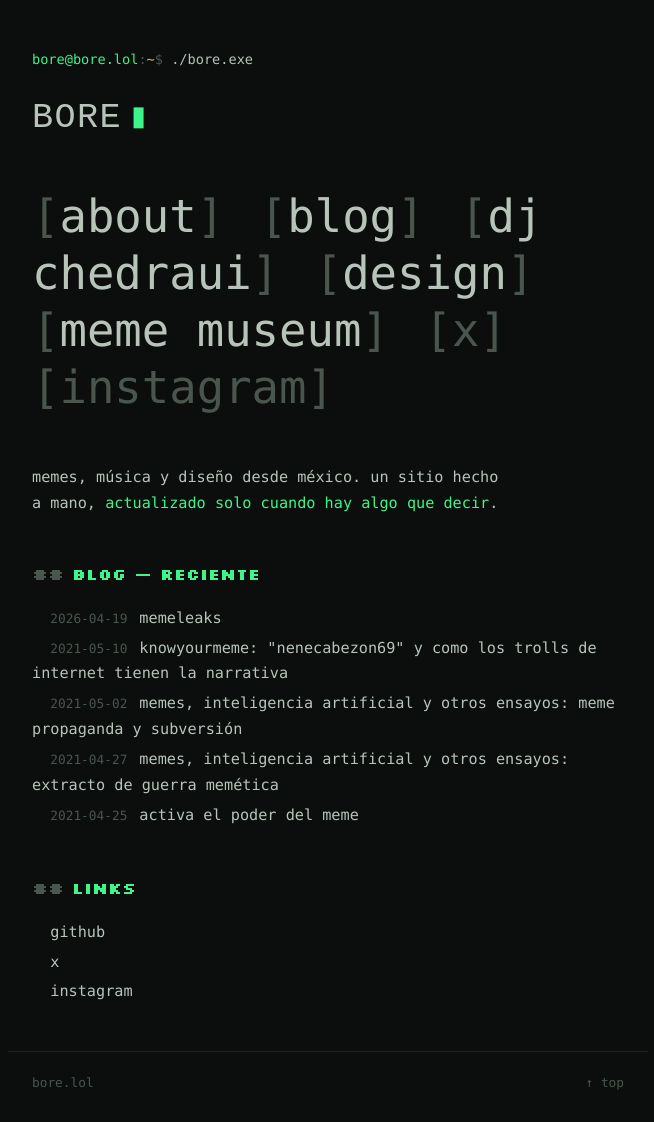
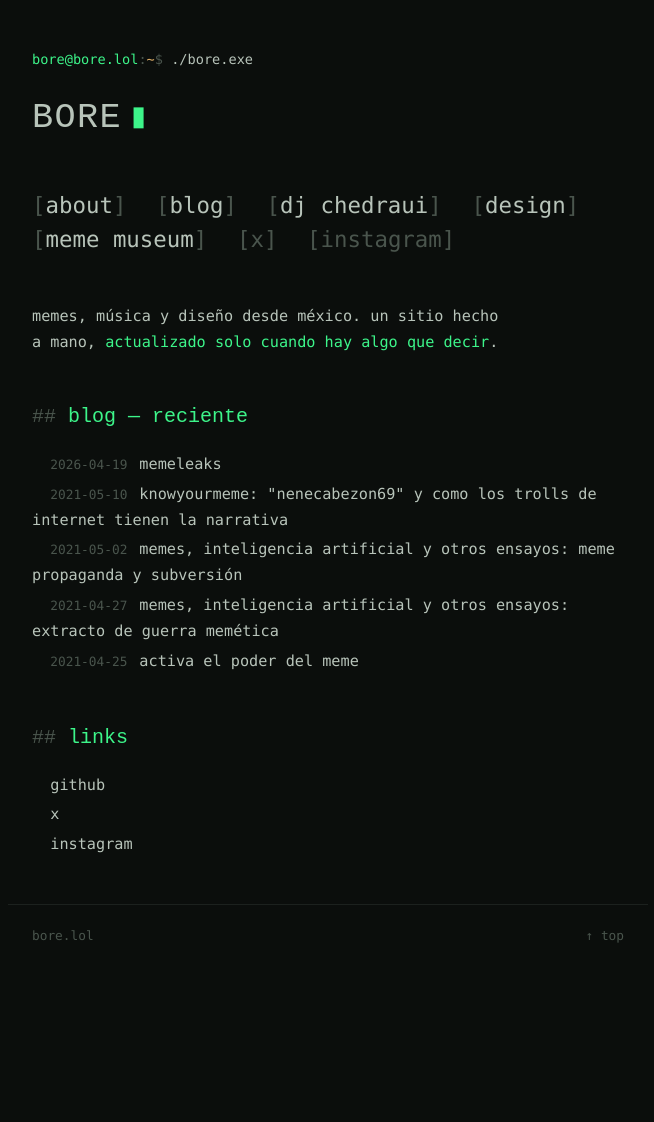
Before and after one commit to alfredismo/bore.lol, a Jekyll site: the page built from index.md, in a window 1280 px wide. Shown: the whole page, without its empty margins (312-966 px from the left). Built offline with Jekyll 4.4.1, drawn with Linux system fonts in a browser that asks for light colours; some web fonts are replaced; after the commit the page ends 975 px from its top, so only the background shows below that.

Commit message:
menu reducido a 1.4rem (typewriter mono), bitcount en h2/h3 de posts y paginas

```diff
--- a/assets/css/terminal.css
+++ b/assets/css/terminal.css
@@ -1,8 +1,7 @@
 /* ============================================================
    bore.lol — dark terminal pixel
-   pixel font principal: Bitcount Single (Google Fonts)
-   headers secundarios: Silkscreen
-   cuerpo: monoespaciada del sistema
+   pixel font: Bitcount Single (titulo, h2, h3)
+   cuerpo y nav: monoespaciada typewriter retrofuturista
    ============================================================ */
 
 :root {
@@ -13,7 +12,6 @@
   --amber: #e0af68;
   --line: #1c211e;
   --pixel: "Bitcount Single", monospace;
-  --pixel-sm: "Silkscreen", monospace;
   --mono: "SF Mono", "Cascadia Code", Menlo, Consolas, "Courier New", monospace;
 }
 
@@ -63,7 +61,7 @@
 h1 a { color: var(--fg); text-decoration: none; }
 h1 a:hover { color: var(--green); }
 h1 a::after {
-  content: "\25AE"; /* cursor bloque */
+  content: "\25AE";
   font-family: var(--mono);
   color: var(--green);
   animation: blink 1.1s steps(1) infinite;
@@ -71,15 +69,15 @@
 }
 @keyframes blink { 50% { opacity: 0; } }
 
-/* ---------- nav (x3) ---------- */
+/* ---------- nav (typewriter, tamano moderado) ---------- */
 nav { margin-bottom: 48px; }
-nav ul { list-style: none; line-height: 1.25; }
-nav li { display: inline; margin-right: 26px; }
+nav ul { list-style: none; line-height: 1.5; }
+nav li { display: inline; margin-right: 20px; }
 
 nav a {
   color: var(--fg);
   text-decoration: none;
-  font-size: 2.85rem; /* x3 del tamaño base */
+  font-size: 1.4rem;
 }
 nav a::before { content: "["; color: var(--dim); }
 nav a::after  { content: "]"; color: var(--dim); }
@@ -96,9 +94,9 @@
 main section { margin-bottom: 44px; }
 
 h2 {
-  font-family: var(--pixel-sm);
-  font-size: 1rem;
-  font-weight: 700;
+  font-family: var(--pixel);
+  font-size: 1.25rem;
+  font-weight: normal;
   color: var(--green);
   text-transform: lowercase;
   margin-bottom: 16px;
@@ -158,8 +156,9 @@
 main ul, main ol { margin: 0 0 1em 1.4em; }
 main img { max-width: 100%; height: auto; border: 1px solid var(--line); }
 main h3 {
-  font-family: var(--pixel-sm);
-  font-size: 0.9rem;
+  font-family: var(--pixel);
+  font-size: 1.05rem;
+  font-weight: normal;
   color: var(--amber);
   margin: 24px 0 12px;
 }
@@ -193,6 +192,6 @@
 
 @media (max-width: 480px) {
   h1 { font-size: 1.6rem; }
-  nav li { display: block; margin: 10px 0; }
-  nav a { font-size: 2.2rem; }
+  nav li { display: block; margin: 6px 0; }
+  nav a { font-size: 1.25rem; }
 }
```
